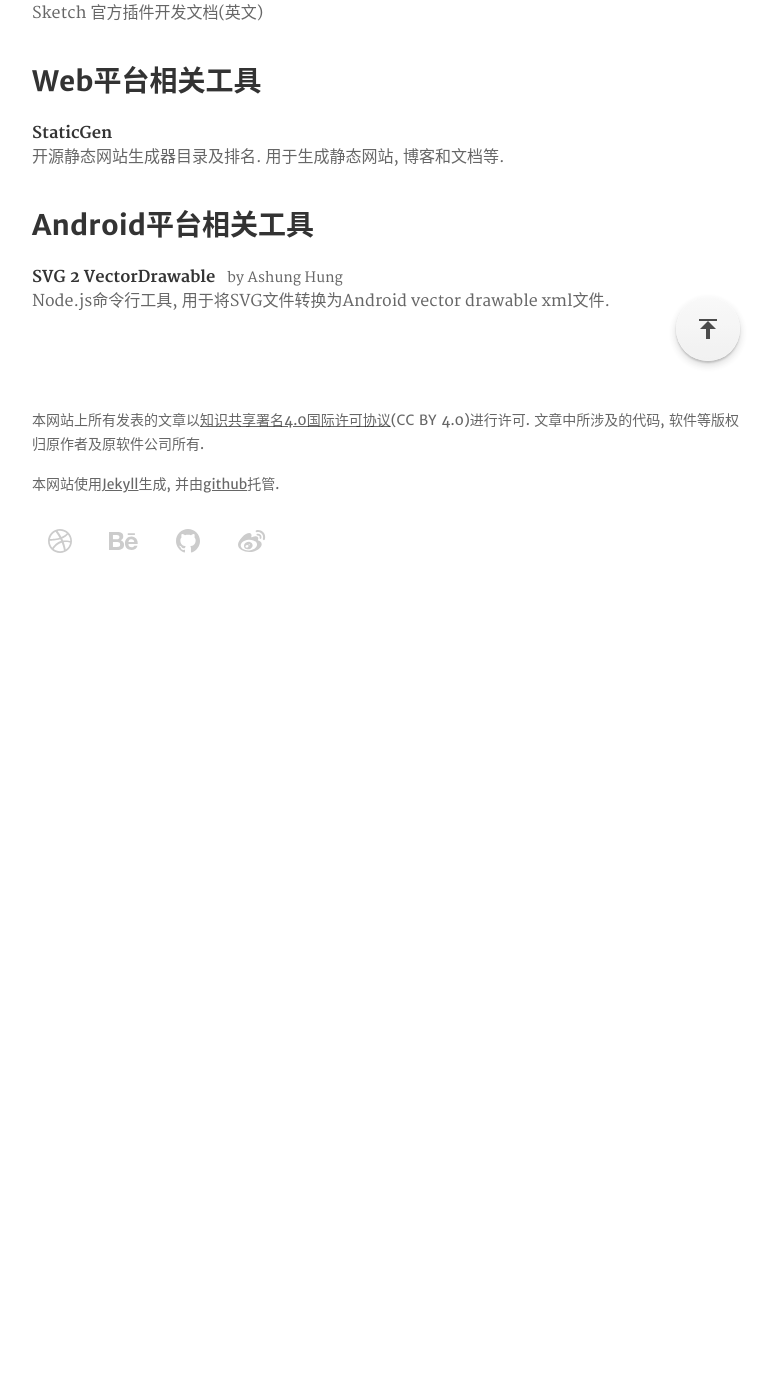
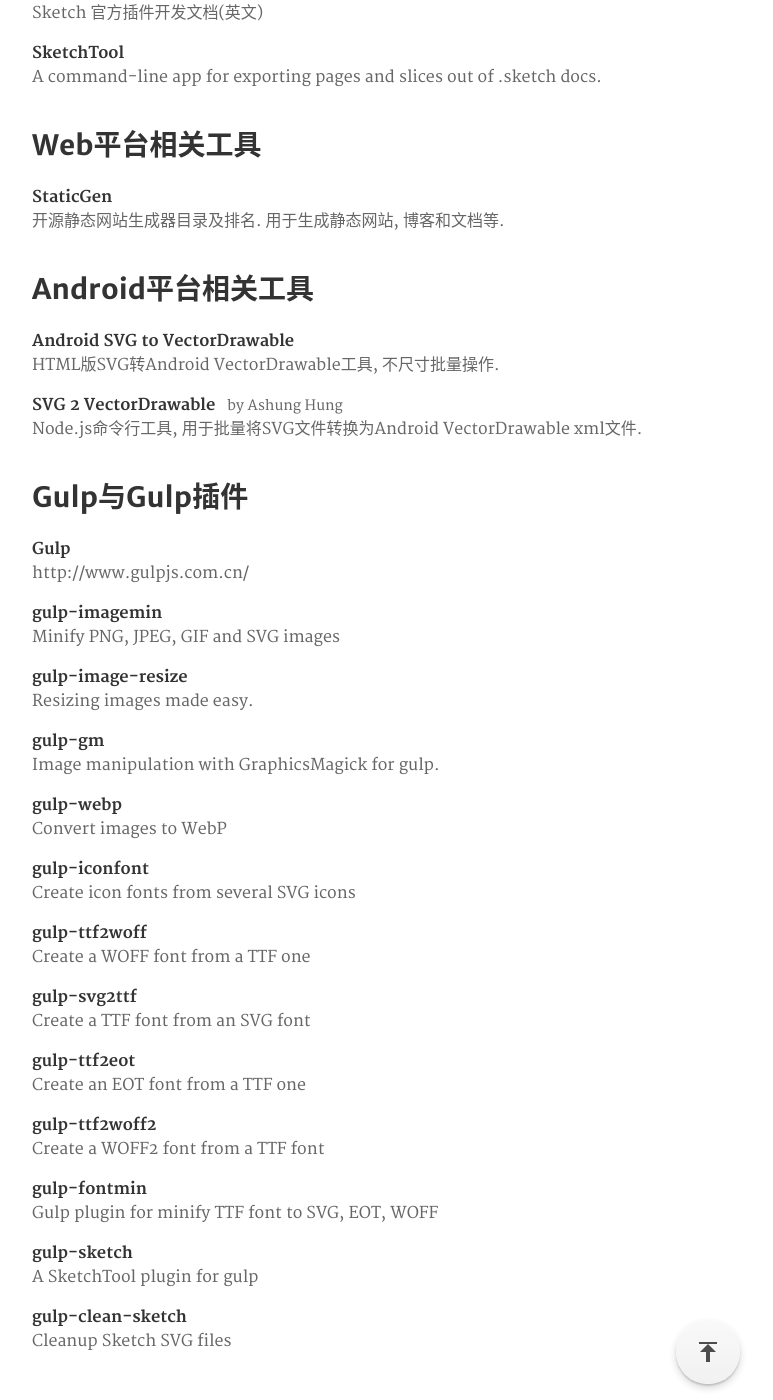
Before and after one commit to Ashung/ashung.github.io, a Jekyll site: the page built from resources.html, in a window 1280 px wide and 1400 px high, scrolled down 2477 px. Shown: the whole window, without its empty margins (254-1027 px from the left). Built offline with Jekyll 4.4.1, drawn with Linux system fonts in a browser that asks for light colours; comment, search, counter and statistics services are not loaded; before the commit the page ends 3107 px from its top, so only the background shows below that.

Commit message:
Add Resources

```diff
--- a/_data/resources.yml
+++ b/_data/resources.yml
@@ -165,6 +165,10 @@
       desc: Sketch 官方插件开发文档(英文)
       url: http://www.bohemiancoding.com/sketch/support/developer/
 
+    - title: SketchTool
+      desc: A command-line app for exporting pages and slices out of .sketch docs.
+      url: http://bohemiancoding.com/sketch/tool/
+
 web:
   shortname: Web
   fullname: Web平台相关工具
@@ -182,8 +186,12 @@
   shortname: Android
   fullname: Android平台相关工具
   items:
+    - title: Android SVG to VectorDrawable
+      desc: HTML版SVG转Android VectorDrawable工具, 不尺寸批量操作.
+      url: http://inloop.github.io/svg2android/
+
     - title: SVG 2 VectorDrawable
-      desc: Node.js命令行工具, 用于将SVG文件转换为Android vector drawable xml文件.
+      desc: Node.js命令行工具, 用于批量将SVG文件转换为Android VectorDrawable xml文件.
       url: https://github.com/Ashung/svg2vectordrawable
       developer:
         name: Ashung Hung
@@ -194,6 +202,62 @@
   fullname: 其他工具
   items:
 
+gulp:
+  shortname: Gulp
+  fullname: Gulp与Gulp插件
+  items:
+    - title: Gulp
+      desc: http://www.gulpjs.com.cn/
+      url: http://gulpjs.com/
+
+    - title: gulp-imagemin
+      desc: Minify PNG, JPEG, GIF and SVG images
+      url: https://npmjs.org/package/gulp-imagemin/
+
+    - title: gulp-image-resize
+      desc: Resizing images made easy.
+      url: https://npmjs.org/package/gulp-image-resize/
+
+    - title: gulp-gm
+      desc: Image manipulation with GraphicsMagick for gulp.
+      url: https://npmjs.org/package/gulp-gm/
+
+    - title: gulp-webp
+      desc: Convert images to WebP
+      url: https://npmjs.org/package/gulp-webp/
+
+    - title: gulp-iconfont
+      desc: Create icon fonts from several SVG icons
+      url: https://npmjs.org/package/gulp-iconfont/
+
+    - title: gulp-ttf2woff
+      desc: Create a WOFF font from a TTF one
+      url: https://npmjs.org/package/gulp-ttf2woff/
+
+    - title: gulp-svg2ttf
+      desc: Create a TTF font from an SVG font
+      url: https://npmjs.org/package/gulp-svg2ttf/
+
+    - title: gulp-ttf2eot
+      desc: Create an EOT font from a TTF one
+      url: https://npmjs.org/package/gulp-ttf2eot/
+
+    - title: gulp-ttf2woff2
+      desc: Create a WOFF2 font from a TTF font
+      url: https://npmjs.org/package/gulp-ttf2woff2/
+
+    - title: gulp-fontmin
+      desc: Gulp plugin for minify TTF font to SVG, EOT, WOFF
+      url: https://npmjs.org/package/gulp-fontmin/
+
+    - title: gulp-sketch
+      desc: A SketchTool plugin for gulp
+      url: https://github.com/cognitom/gulp-sketch
+
+    - title: gulp-clean-sketch
+      desc: Cleanup Sketch SVG files
+      url: https://npmjs.org/package/gulp-clean-sketch/
+
 references:
   shortname: 开发者文档
   fullname: 开发者文档
```
